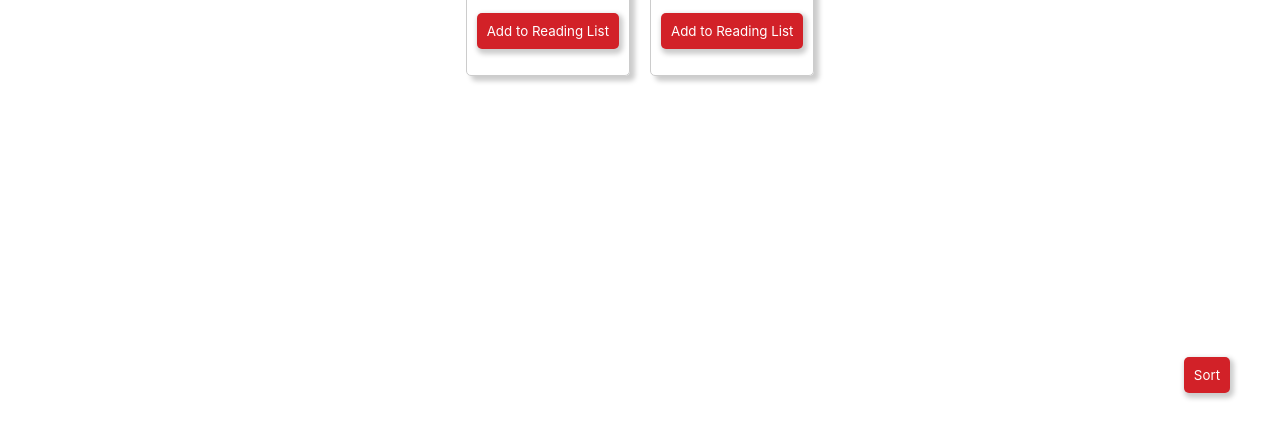
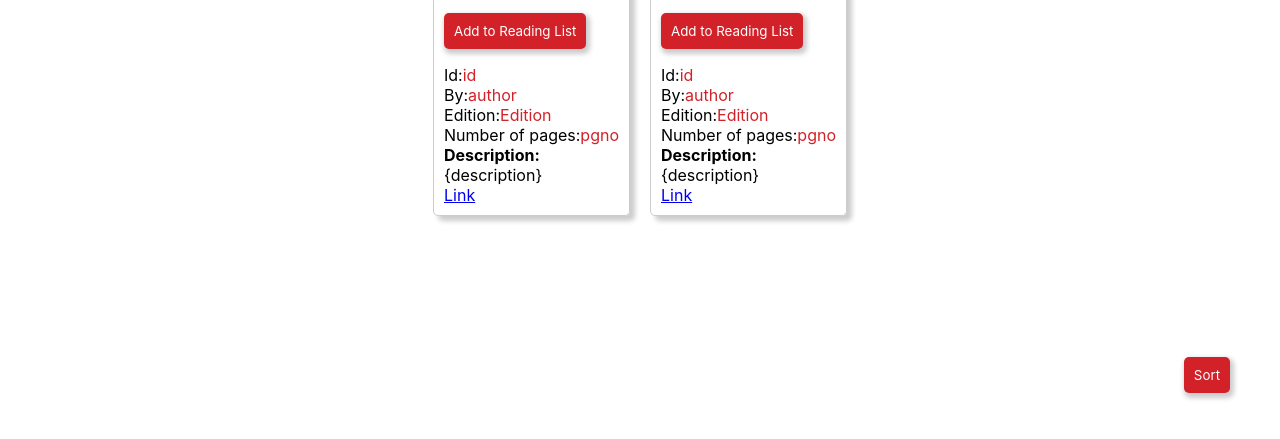
Before and after one commit to SheikhAhmed135/books-manager, a plain HTML site: page index.html in a window 1280 px wide. Shown: the part 357-796 px from the top of the page. Drawn offline with Linux system fonts and the light colour scheme.

Commit message:
book details added

```diff
--- a/index.css
+++ b/index.css
@@ -80,6 +80,16 @@ nav {
   color: rgb(147, 146, 146);
 }
 
+.details {
+  list-style: none;
+}
+.details li {
+  display: flex;
+}
+.details p {
+  color: #d22128;
+}
+
 .button {
   background-color: #d22128;
   color: #fff;
--- a/index.html
+++ b/index.html
@@ -69,6 +69,23 @@
       <div class="mt-3 mb-3">
         <button class="button">Add to Reading List</button>
       </div>
+      <!-- book details to toggle -->
+      <div class="hidden">
+        <ul class="details">
+          <li>Id: <p>id</p>
+          </li>
+          <li>By: <p>author</p>
+          </li>
+          <li>Edition: <p>Edition</p>
+          </li>
+          <li>Number of pages: <p>pgno</p>
+          </li>
+        </ul>
+
+        <h4>Description:</h4>
+        <p>{description}</p>
+        <a href="#" target="_blank" rel="noopener noreferrer">Link</a>
+      </div>
     </div>
 
     <div class="book">
@@ -84,6 +101,25 @@
       <div class="mt-3 mb-3">
         <button class="button">Add to Reading List</button>
       </div>
+
+      <!-- book details to toggle -->
+
+      <div class="hidden">
+        <ul class="details">
+          <li>Id: <p>id</p>
+          </li>
+          <li>By: <p>author</p>
+          </li>
+          <li>Edition: <p>Edition</p>
+          </li>
+          <li>Number of pages: <p>pgno</p>
+          </li>
+        </ul>
+
+        <h4>Description:</h4>
+        <p>{description}</p>
+        <a href="#" target="_blank" rel="noopener noreferrer">Link</a>
+      </div>
     </div>
   </div>
 
```
